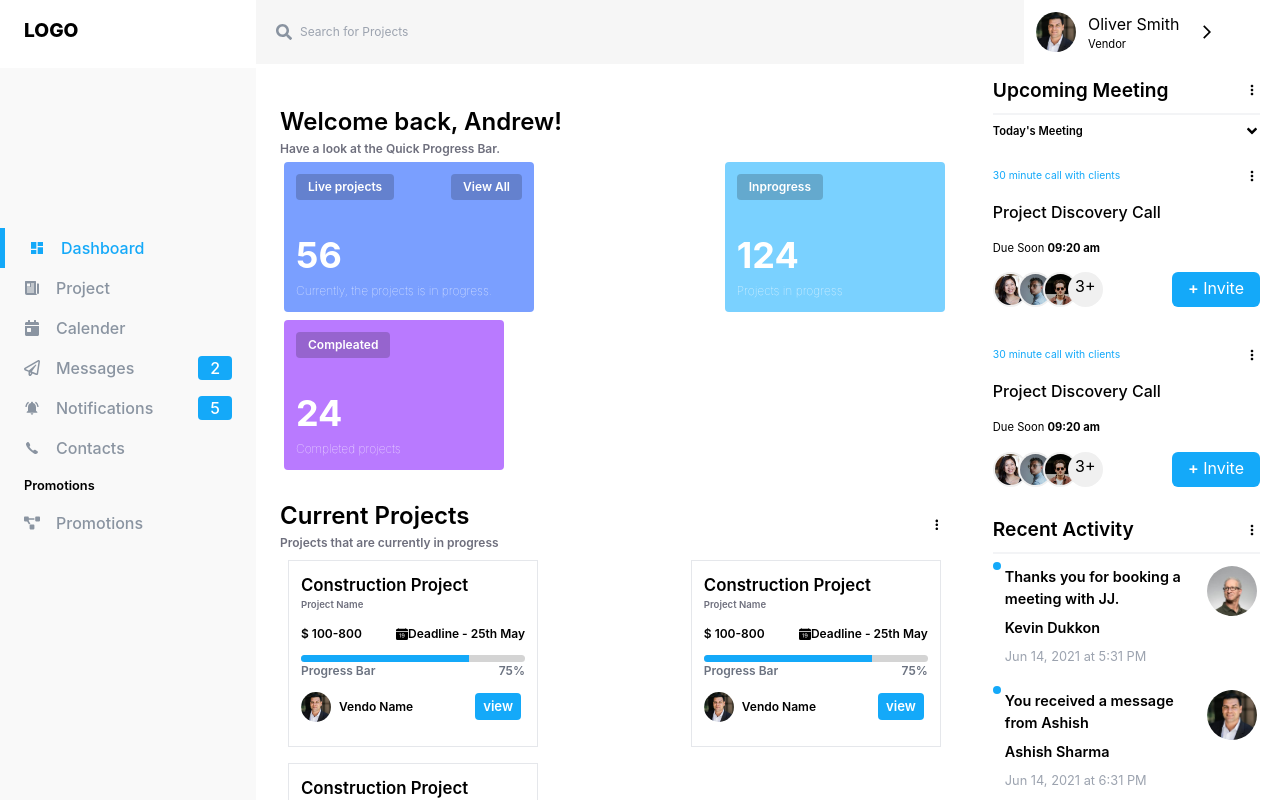
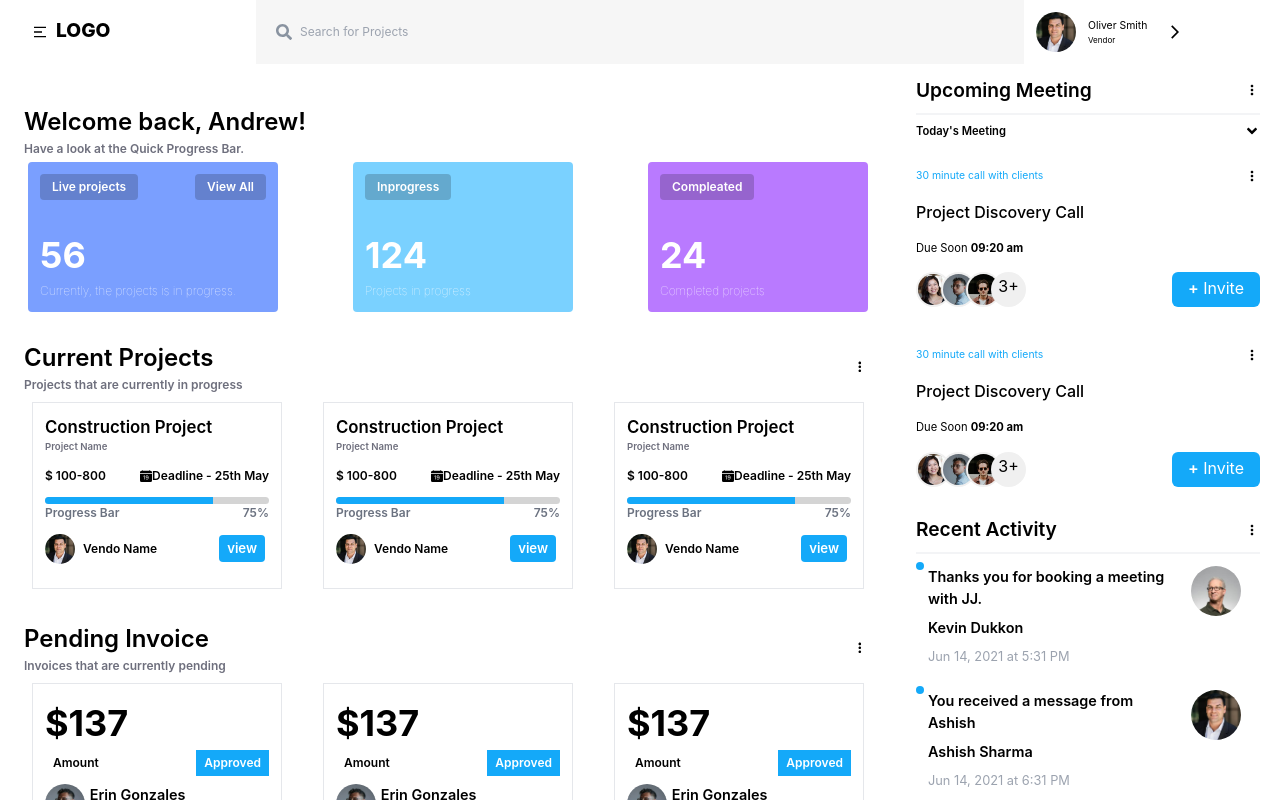
Before and after one commit to Kallyan01/adminPanelNew, a React (Create React App) app: page /dashboard in a window 1280 px wide. Built offline with nearby package versions, Linux system fonts and the light colour scheme.

Commit message:
fixed bugs and added burger menu

```diff
--- a/src/App.css
+++ b/src/App.css
@@ -107,7 +107,10 @@
   width: 30px;
   border-radius: 50%;
 }
-
+.sidebar
+{
+  position: relative;
+}
 input {
   border: none;
   outline: none;
@@ -202,6 +205,19 @@ svg {
 }
 
 @media screen and (max-width: 760px) {
+  .logo
+{
+  width: 50%;
+}
+
+.userDet
+{
+  width: 50%;
+}
+  .searchbar
+  {
+    display: none;
+  }
   .card-lg {
     width: 100%;
     height: 150px;
--- a/src/components/invoicecard/index.js
+++ b/src/components/invoicecard/index.js
@@ -1,5 +1,6 @@
 import React from "react";
 import u1 from "../../assets/images/user2.jpg"
+
 
 function index() {
   return (
--- a/src/components/site/navbar/index.jsx
+++ b/src/components/site/navbar/index.jsx
@@ -1,11 +1,17 @@
-import React from "react";
+import React,{useContext} from "react";
 import { FaSearch } from "react-icons/fa";
 import { MdArrowForwardIos } from "react-icons/md";
 import uimg from "../../../assets/images/user6.jpg";
+import {RiMenu2Line} from "react-icons/ri"
+import { GlobalContext } from "../../../globalapi/GlobalProvider";
+
 function Index() {
+  const {nav} = useContext(GlobalContext)
+  const [navOpen,setNavOpen] =nav;
   return (
     <div className="navbar flex flex-row justify-between align-middle">
-      <div className="logo bg-white py-4 px-6">
+      <div className="logo bg-white py-4 px-6 flex">
+        <span className="my-auto mx-2" onClick={()=>setNavOpen(!navOpen)}><RiMenu2Line/></span>
         <span className="font-extrabold fs-9">LOGO</span>
       </div>
       <div className="searchbar bg-slate-200 p-3 flex flex-row align-middle">
@@ -25,8 +31,8 @@ function Index() {
           <img src={uimg} alt="userImage" />
         </div>
         <div className="userInfo flex flex-col justify-center align-middle">
-          <p className="uName fs-8">Oliver Smith</p>
-          <p className="uType fs-5">Vendor</p>
+          <p className="uName fs-4 md:fs-8">Oliver Smith</p>
+          <p className="uType fs-1 md:fs-5">Vendor</p>
         </div>
         <div className="visitProfile flex flex-col justify-center align-middle mx-5">
           <MdArrowForwardIos />
--- a/src/globalapi/GlobalProvider.js
+++ b/src/globalapi/GlobalProvider.js
@@ -4,7 +4,7 @@ export const GlobalContext = createContext({});
 
 export const GlobalProvider = ({children}) => {
 
-    const [navOpen, setNavOpen] = useState(true);
+    const [navOpen, setNavOpen] = useState(false);
 
     return (
         <GlobalContext.Provider value = {
--- a/src/layout/mainlayout.js
+++ b/src/layout/mainlayout.js
@@ -3,6 +3,7 @@ import { GlobalContext } from "../globalapi/GlobalProvider";
 import { Outlet, NavLink } from "react-router-dom";
 import { RiDashboardFill } from "react-icons/ri";
 import Navbar from "../components/site/navbar";
+import {AiFillCloseSquare} from "react-icons/ai"
 import {
   FaProjectDiagram,
   FaRegPaperPlane,
@@ -11,6 +12,8 @@ import {
 import {IoNewspaperSharp} from "react-icons/io5"
 import {IoIosCall} from "react-icons/io"
 import {MdNotificationsActive} from "react-icons/md"
+import {AiOutlineCloseCircle} from "react-icons/ai"
+
 
 function Mainlayout() {
   const { nav } = useContext(GlobalContext);
@@ -18,12 +21,13 @@ function Mainlayout() {
   let sidebar = navOpen
     ? "sidebar absolute top-0 left-0 w-3/4 md:w-auto col-span-none md:relative md:block md:col-span-1"
     : "hidden";
+    let body = navOpen?"body col-span-5 md:col-span-4":"body col-span-5"
   return (
     <div class="layout grid light grid-cols-5 gap-1 w-100">
       <div className="col-span-5">
         <Navbar />
       </div>
-      <div className="lay-body grid grid-cols-5 col-span-5">
+      <div className=" grid grid-cols-5 col-span-5">
         <div className={sidebar}>
           <div className="menulist list-none pt-40">
             <NavLink to="/dashboard">
@@ -78,7 +82,7 @@ function Mainlayout() {
             </NavLink>
           </div>
         </div>
-        <div className="body col-span-5 md:col-span-4">
+        <div className={body}>
           <Outlet />
         </div>
       </div>
```
